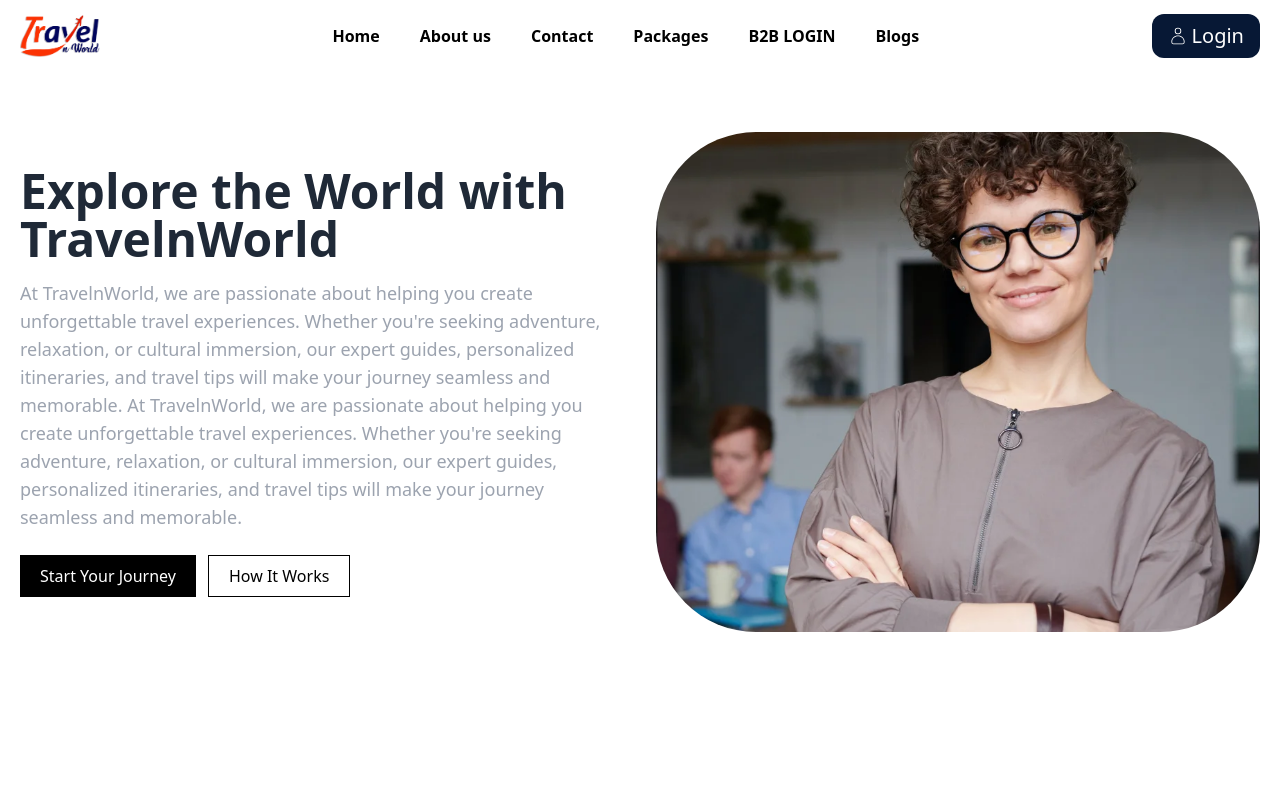
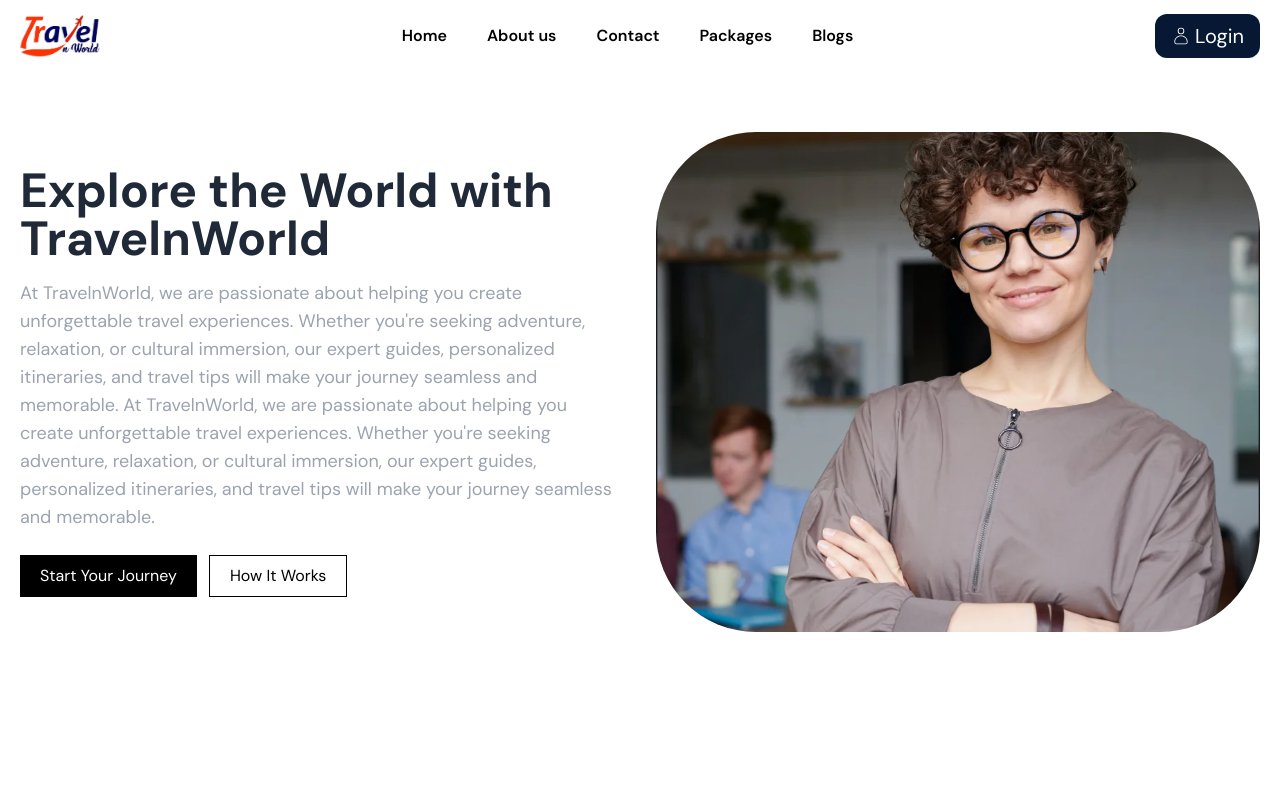
Before and after one commit to NamanRajputXXI/travelnworld, a React (Vite) app in the folder frontend/: page /about in a window 1280 px wide. Shown: the top 796 px of the page. Built offline with nearby package versions, Linux system fonts and the light colour scheme.

Commit message:
feat:change the font style and navbar ui

```diff
--- a/frontend/src/components/global/Navbar.jsx
+++ b/frontend/src/components/global/Navbar.jsx
@@ -48,7 +48,6 @@
       <NavLink to="/about" text="About us" />
       <NavLink to="/contact" text="Contact" />
       <NavLink to="/packages" text="Packages" />
-      <NavLink to="/b2blogin" text="B2B LOGIN" />
       <NavLink to="/blogs" text="Blogs" />
       {menuOpen && <ContactUs mobile />}
     </ul>
--- a/frontend/src/index.css
+++ b/frontend/src/index.css
@@ -1,3 +1,4 @@
+@import url('https://fonts.googleapis.com/css2?family=DM+Sans:ital,opsz,wght@0,9..40,100..1000;1,9..40,100..1000&family=Mukta:wght@200;300;400;500;600;700;800&family=Poppins:ital,wght@0,100;0,200;0,300;0,400;0,500;0,600;0,700;0,800;0,900;1,100;1,200;1,300;1,400;1,500;1,600;1,700;1,800;1,900&display=swap');
 @tailwind base;
 @tailwind components;
 @tailwind utilities;
--- a/frontend/src/main.jsx
+++ b/frontend/src/main.jsx
@@ -14,6 +14,7 @@
 ReactDOM.createRoot(document.getElementById("root")).render(
   <React.StrictMode>
     <BrowserRouter>
+      <div className="font-dm-sans ">
         <Routes>
           <Route path="/" element={<App />} />
           <Route path="/about" element={<About />} />
@@ -26,6 +27,7 @@
           <Route path="/packages" element={<Packages />} />
           <Route path="/testimonails" element={<Testimonials />} />
         </Routes>
+      </div>
     </BrowserRouter>
   </React.StrictMode>
 );
--- a/frontend/tailwind.config.js
+++ b/frontend/tailwind.config.js
@@ -8,6 +8,11 @@
         xs: "428px",
       },
     },
+    fontFamily: {
+      "mukta-regular": ["Mukta", "sans-serif"],
+      poppins: ["Poppins", "sans-serif"],
+      "dm-sans": ["DM Sans", "sans-serif"],
+    },
   },
   plugins: [],
 };
```
Lines whose indentation alone changed are shown as unchanged.
